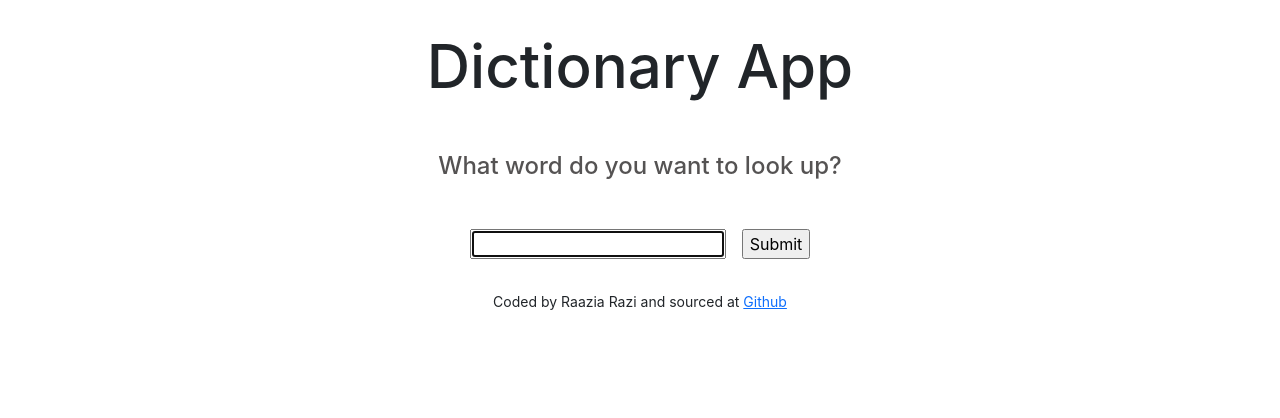
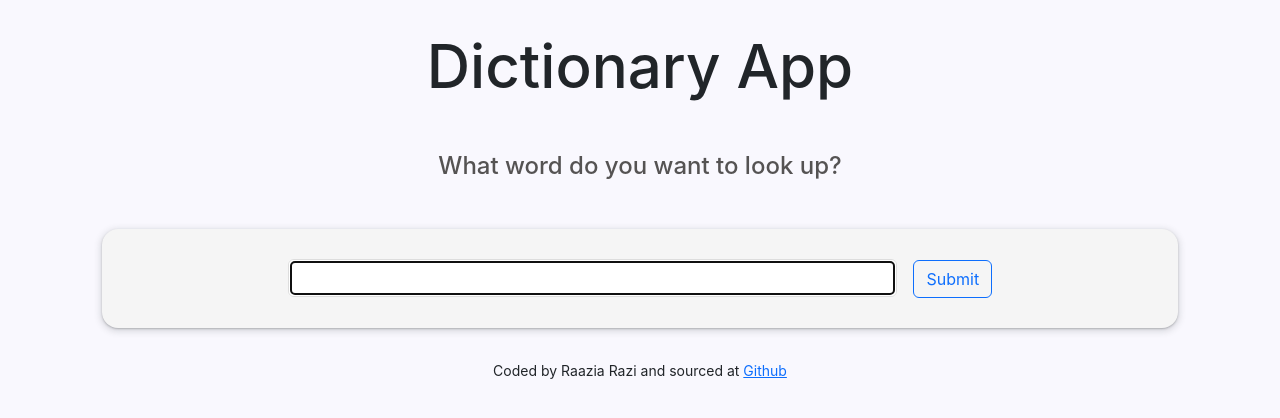
Before and after one commit to Raazia-26/dictionary-project, a React (Create React App) app: page / in a window 1280 px wide. Shown: the top 418 px of the page. Built offline with nearby package versions, Linux system fonts and the light colour scheme.

Commit message:
finalised the styling

```diff
--- a/src/App.css
+++ b/src/App.css
@@ -1,5 +1,6 @@
-.App {
+Body {
   margin: 30px 20px;
+  background-color: #f9f8fe;
 }
 h1 {
   font-size: 60px;
--- a/src/Dictionary.css
+++ b/src/Dictionary.css
@@ -5,3 +5,18 @@
 h4 {
   color: rgb(85, 83, 83);
 }
+section {
+  background-color: whitesmoke;
+  padding: 30px;
+  border-radius: 16px;
+  box-shadow: rgba(60, 64, 67, 0.3) 0px 1px 2px 0px,
+    rgba(60, 64, 67, 0.15) 0px 2px 6px 2px;
+  margin: 20px;
+}
+.Dictionary .search_txt {
+  width: 60%;
+  padding: 6px 4px;
+  border-radius: 6px;
+
+  border: 1px solid #ddd;
+}
--- a/src/Dictionary.js
+++ b/src/Dictionary.js
@@ -24,10 +24,17 @@ export default function Dictionary() {
   return (
     <div className="Dictionary">
       <h4 className="mb-5"> What word do you want to look up?</h4>
-      <form onSubmit={search}>
-        <input type="search" autoFocus={true} onChange={handleKeywordChange} />
-        <input className="ms-3" type="submit" />
-      </form>
+      <section>
+        <form onSubmit={search}>
+          <input
+            className="search_txt"
+            type="search"
+            autoFocus={true}
+            onChange={handleKeywordChange}
+          />
+          <input className="btn btn-outline-primary ms-3" type="submit" />
+        </form>
+      </section>
       <WordDefinition data={wordData} />
     </div>
   );
--- /dev/null
+++ b/src/Synonyms.css
@@ -0,0 +1,10 @@
+.Synonyms {
+  margin: 30px 0 0;
+  padding: 0;
+}
+
+.Synonyms span {
+  display: inline-block;
+  padding-right: 15px;
+  line-height: 0.5;
+}
--- a/src/Synonyms.js
+++ b/src/Synonyms.js
@@ -1,17 +1,12 @@
 import React from "react";
+import "./Synonyms.css";
 
 export default function Synonyms(props) {
   if (props.synonyms) {
     return (
       <div className="Synonyms">
-        <em> Synonyms:</em>
         {props.synonyms.map(function (synonyms, index) {
-          return (
-            <span key={index}>
-              {" "}
-              <em>{synonyms} </em>
-            </span>
-          );
+          return <span key={index}>{synonyms}</span>;
         })}
       </div>
     );
--- a/src/WordDefinition.js
+++ b/src/WordDefinition.js
@@ -5,13 +5,15 @@ export default function WordDefinition(props) {
   if (props.data) {
     return (
       <div className="WordDefinition">
-        <h1> {props.data.word}</h1>
-        <h5> {props.data.phonetic}</h5>
+        <section>
+          <h1> {props.data.word}</h1>
+          <h5> {props.data.phonetic}</h5>
+        </section>
         {props.data.meanings.map(function (meaning, index) {
           return (
-            <div key={index}>
+            <section key={index}>
               <Meaning meaning={meaning} />
-            </div>
+            </section>
           );
         })}
       </div>
```
